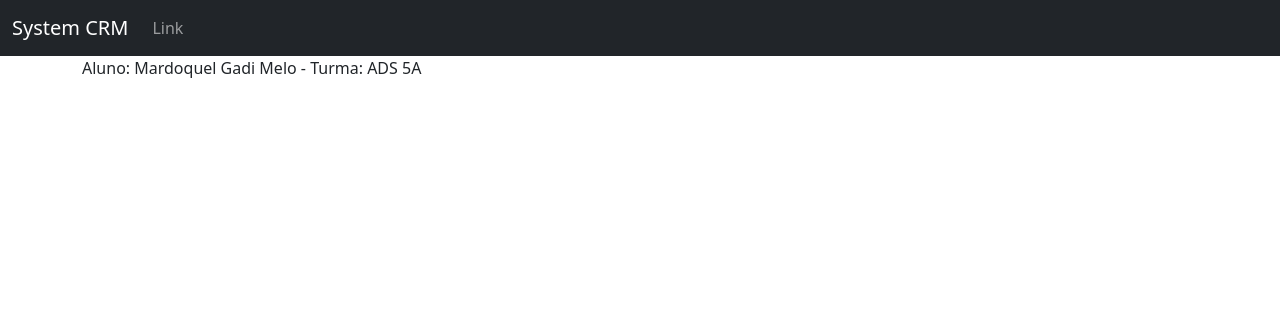
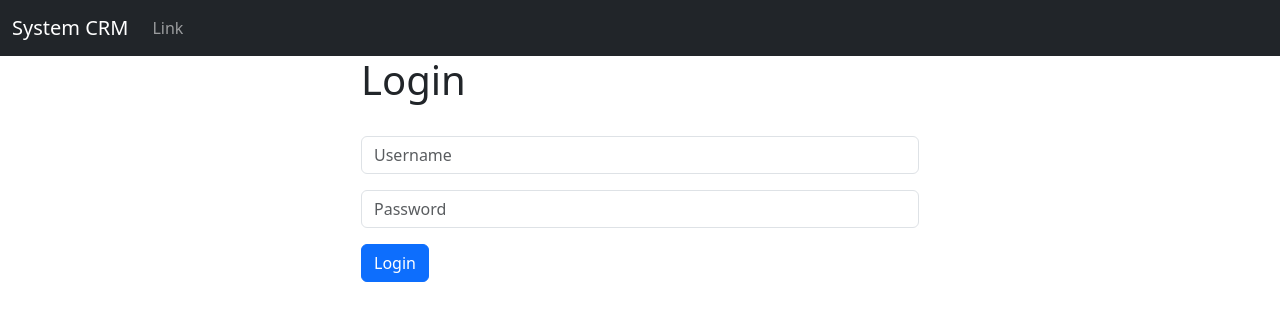
Before and after one commit to Mardoquel/project-impacta-crm, a Django app: template projectcrm/templates/home.html in a window 1280 px wide. Shown: the top 321 px of the page. Run offline with Django 4.2, Linux system fonts and the light colour scheme; the template is opened without the code that fills it, so the values that code supplies are empty; parts of the project's set-up code (start-up, migrations or seed data) failed here and were passed over.

Commit message:
Criando formulario de login

```diff
--- a/projectcrm/templates/home.html
+++ b/projectcrm/templates/home.html
@@ -1,6 +1,33 @@
 {% extends 'base.html' %}
 {% block content %}
 
-<p>Aluno: Mardoquel Gadi Melo - Turma: ADS 5A<p>
+<div class="col-md-6 offset-md-3">
+
+{% if user.is_authenticated %}
+
+<h1>Hello</h1>
+
+{% else %}
+
+<h1>Login</h1>
+<br/>
+<form method="post" action="{% url 'home' %}">
+    {% csrf_token %}
+    <form>
+        <div class="mb-3">
+          <input type="text" class="form-control" name="username", placeholder="Username" required>
+        </div>
+
+        <div class="mb-3">
+          <input type="password" class="form-control" name="password", placeholder="Password" required>
+        </div>
+        <button type="submit" class="btn btn-primary">Login</button>
+      </form>
+
+</form>
+
+</div>
+
+{% endif %}
 
 {% endblock %}
```
